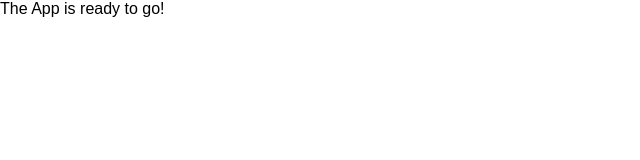
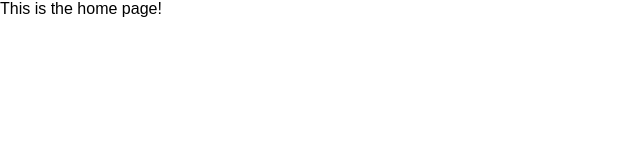
Before and after one commit to Jacobs1986/my-portfolio, a React (Create React App) app: page / in a window 1280 px wide. Shown: the top 160 px of the page, without its empty margins (0-640 px from the left). Built offline with nearby package versions, Linux system fonts and the light colour scheme; the HTML template or start-up script is replaced by a standard one.

Commit message:
Setup routes in App.js

```diff
--- a/src/App.js
+++ b/src/App.js
@@ -1,11 +1,34 @@
 import React from "react";
+// React router dom
+import {
+    BrowserRouter,
+    Routes,
+    Route
+} from 'react-router-dom'
 
  // Styling
 import './App.css'
 
+// Pages
+import HomePage from "./pages/home-page";
+import PortfolioPage from "./pages/portfolio-page";
+import ContactPage from "./pages/contact-page";
+
 function App() {
     return (
-        <div>The App is ready to go!</div>
+        <>
+            {/* Setup the routes */}
+            <BrowserRouter>
+                <Routes>
+                    {/* HomePage Route */}
+                    <Route path='/' element={<HomePage />} />
+                    {/* PortfolioPage Route */}
+                    <Route path='/portfolio' element={<PortfolioPage />} />
+                    {/* ContactPage Route */}
+                    <Route path='/contact' element={<ContactPage />} />
+                </Routes>
+            </BrowserRouter>
+        </>
     );
 }
 
```
